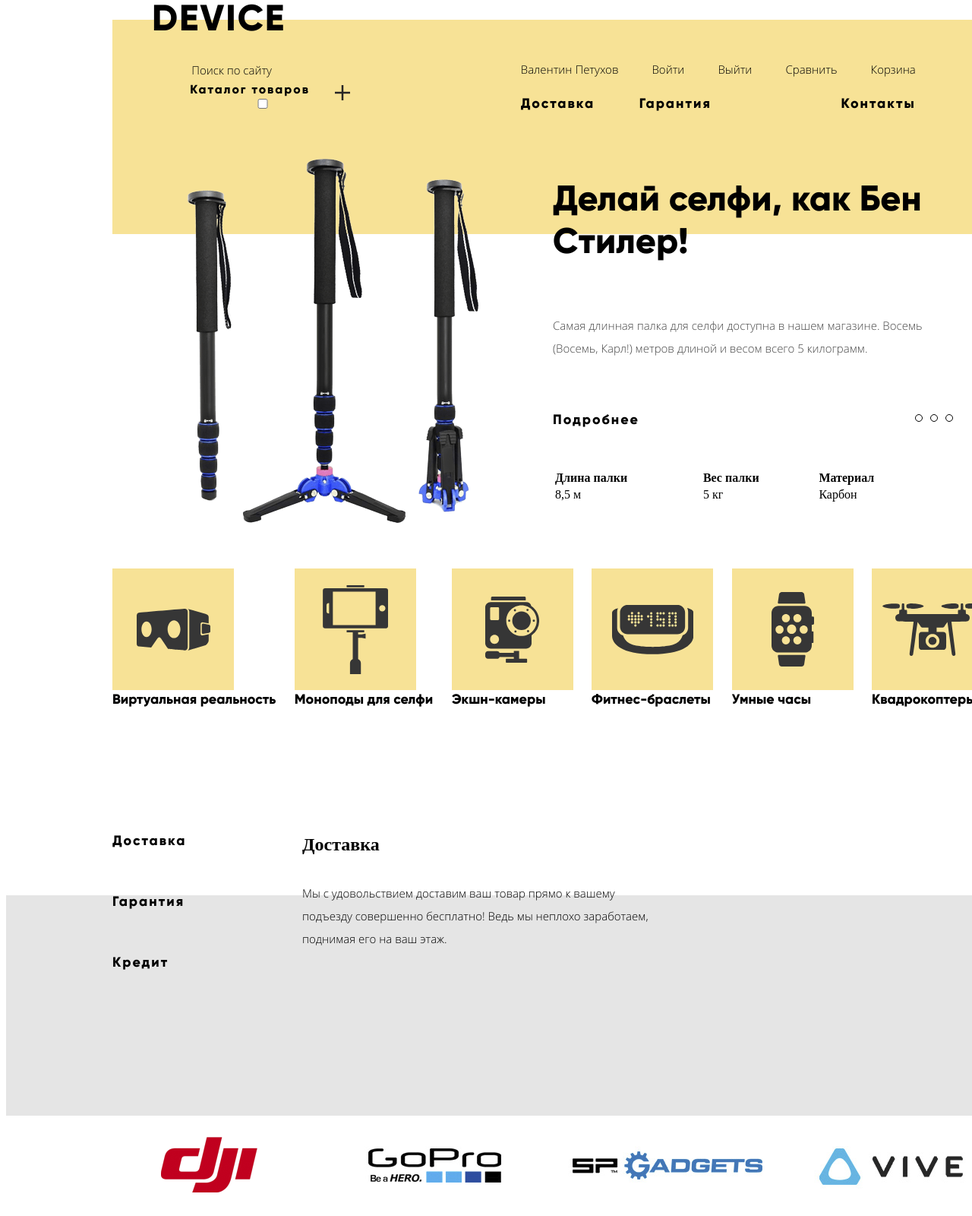
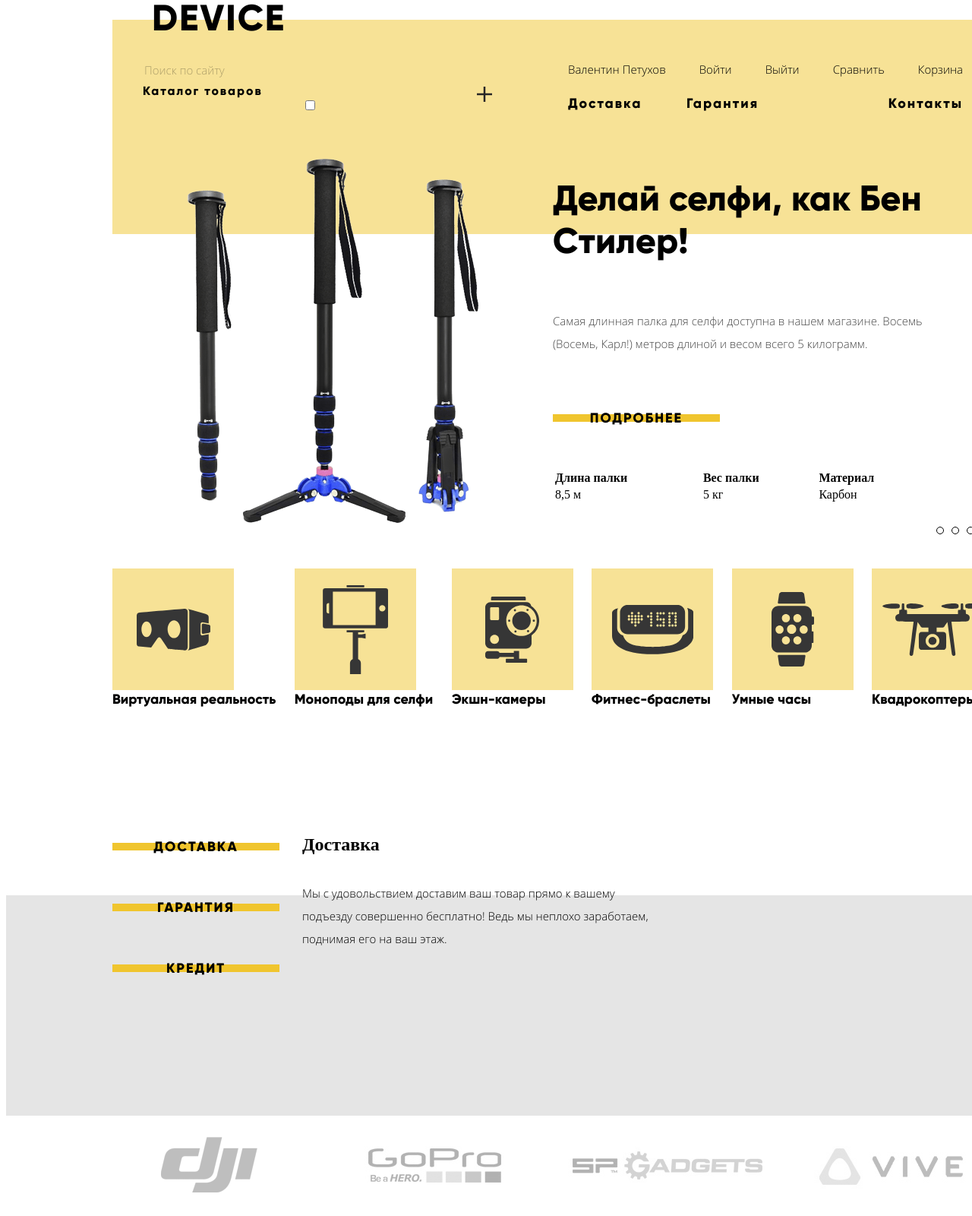
Before and after one commit to SergeiBan/Device, a website: page index.html in a window 1280 px wide. Shown: the top 1600 px of the page at 76% size. Drawn offline with Linux system fonts and the light colour scheme.

Commit message:
Делает стилизацию index

```diff
--- a/index.html
+++ b/index.html
@@ -109,18 +109,18 @@
       <div class="navigation">
       <nav class="main-nav">
         <ul class="main-nav__items">
-          <li class="main-nav__item">Валентин Петухов</li>
-          <li class="main-nav__item">Войти</li>
-          <li class="main-nav__item">Выйти</li>
-          <li class="main-nav__item">Сравнить</li>
-          <li class="main-nav__item">Корзина</li>
+          <li class="main-nav__item"><a class="main-nav__link" href="#">Валентин Петухов</a></li>
+          <li class="main-nav__item"><a class="main-nav__link" href="#">Войти</a></li>
+          <li class="main-nav__item"><a class="main-nav__link" href="#">Выйти</a></li>
+          <li class="main-nav__item"><a class="main-nav__link" href="#">Сравнить</a></li>
+          <li class="main-nav__item"><a class="main-nav__link" href="#">Корзина</a></li>
         </ul>
       </nav>
       <nav class="features-nav">
         <ul class="features-nav__list">
-          <li class="features-nav__item">Доставка</li>
-          <li class="features-nav__item">Гарантия</li>
-          <li class="features-nav__item features-nav__item--contacts">Контакты</li>
+          <li class="features-nav__item"><a class="features-nav__link" href="#">Доставка</a> </li>
+          <li class="features-nav__item"><a class="features-nav__link" href="#">Гарантия</a></li>
+          <li class="features-nav__item features-nav__item--contacts"><a class="features-nav__link" href="#">Контакты</a></li>
         </ul>
       </nav>
     </div>
@@ -273,16 +273,16 @@
     <section class="page-main__manufacturers manufacturers">
       <ul class="manufacturers__list">
         <li class="manufacturers__pic">
-          <img src="img/logo-1.png" alt="DJI">
+          <img class="manufacturers__img" src="img/logo-1.png" alt="DJI">
         </li>
         <li class="manufacturers__pic">
-          <img src="img/logo-2.png" alt="SP Gadgets">
+          <img class="manufacturers__img" src="img/logo-2.png" alt="SP Gadgets">
         </li>
         <li class="manufacturers__pic">
-          <img src="img/logo-3.png" alt="GoPro">
+          <img class="manufacturers__img" src="img/logo-3.png" alt="GoPro">
         </li>
         <li class="manufacturers__pic">
-          <img src="img/logo-4.png" alt="Vive">
+          <img class="manufacturers__img" src="img/logo-4.png" alt="Vive">
         </li>
       </ul>
     </section>
--- a/sass/card.scss
+++ b/sass/card.scss
@@ -6,3 +6,11 @@
   align-items: center;
   justify-content: center;
 }
+
+.card__image:hover {
+  background-color: #f0c52e;
+}
+
+.card__image:active svg {
+  opacity: 0.3;
+}
--- a/sass/features.scss
+++ b/sass/features.scss
@@ -53,3 +53,16 @@
   grid-row: 3 / 4;
   grid-column: 1 / 2;
 }
+
+.features-nav__link {
+  color: #000000;
+  text-decoration: none;
+}
+
+.features-nav__link:hover {
+  color: rgba(0, 0, 0, 0.6);
+}
+
+.features-nav__link:active {
+  color: rgba(0, 0, 0, 0.3);
+}
--- a/sass/in-depth.scss
+++ b/sass/in-depth.scss
@@ -5,4 +5,22 @@
   color: #000000;
   text-decoration: none;
   letter-spacing: 2px;
+  text-transform: uppercase;
+  display: flex;
+  justify-content: center;
+  align-items: center;
+  width: 220px;
+  height: 40px;
+  text-align: center;
+  vertical-align: bottom;
+  background-image: linear-gradient(to bottom, transparent 15px, #f0c52e 15px, #f0c52e 25px, transparent 25px, transparent 40px);
 }
+
+.in-depth:hover {
+  background: #f0c52e;
+}
+
+.in-depth:active {
+  opacity: 30%;
+  color: rgba(0, 0, 0, 0.3);
+}
--- a/sass/logo.scss
+++ b/sass/logo.scss
@@ -11,3 +11,11 @@
 .logo--footer {
   color: #ffc600;
 }
+
+.logo:hover {
+  opacity: 0.6;
+}
+
+.logo:active {
+  opacity: 0.3;
+}
--- a/sass/main-nav.scss
+++ b/sass/main-nav.scss
@@ -15,3 +15,16 @@
   width: 100%;
   margin: 0;
 }
+
+.main-nav__link {
+  text-decoration: none;
+  color: #000000;
+}
+
+.main-nav__link:hover {
+  color: rgba(0, 0, 0, 0.6);
+}
+
+.main-nav__link:active {
+  color: rgba(0, 0, 0, 0.3);
+}
--- a/sass/manufacturers.scss
+++ b/sass/manufacturers.scss
@@ -9,3 +9,13 @@
   justify-content: space-between;
   padding: 0;
 }
+
+.manufacturers__img {
+  filter: grayscale(100%);
+  opacity: 0.3;
+}
+
+.manufacturers__img:hover {
+  filter: grayscale(0%);
+  opacity: 1;
+}
--- a/sass/site-search.scss
+++ b/sass/site-search.scss
@@ -6,4 +6,20 @@
   outline: none;
   background: #f7e296;
   position: relative;
+  color: rgba(0, 0, 0, 0.3);
+  width: 440px;
+  border-bottom: 2px solid transparent;
 }
+
+.site-search:hover {
+  color: rgba(0, 0, 0, 0.6);
+}
+
+.site-search:focus {
+  color: #000000;
+  border-bottom: 2px solid #000000;
+}
+
+.site-search:focus::placeholder {
+  color: red;
+}
--- a/sass/slider.scss
+++ b/sass/slider.scss
@@ -62,3 +62,7 @@
 .slider__item-table {
   text-align: left;
 }
+
+.slider {
+  position: relative;
+}
```
Also changed, not shown: css/card.css, css/features.css, css/in-depth.css, css/logo.css, css/main-nav.css, css/manufacturers.css, css/site-search.css, css/slider.css, css/style.css.
